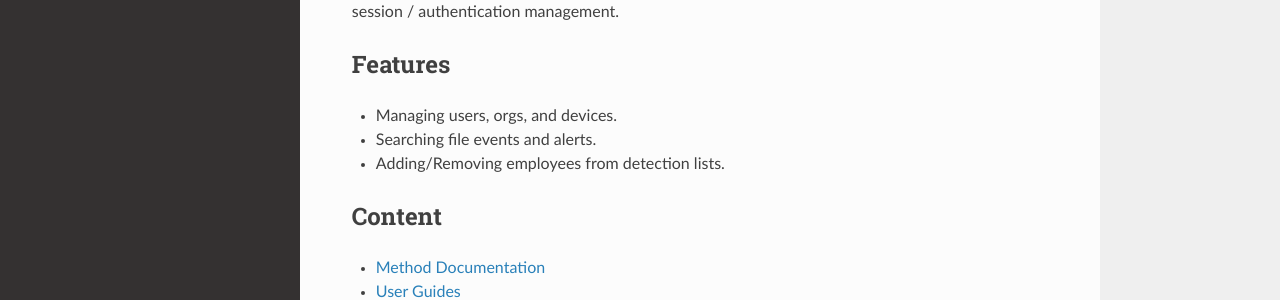
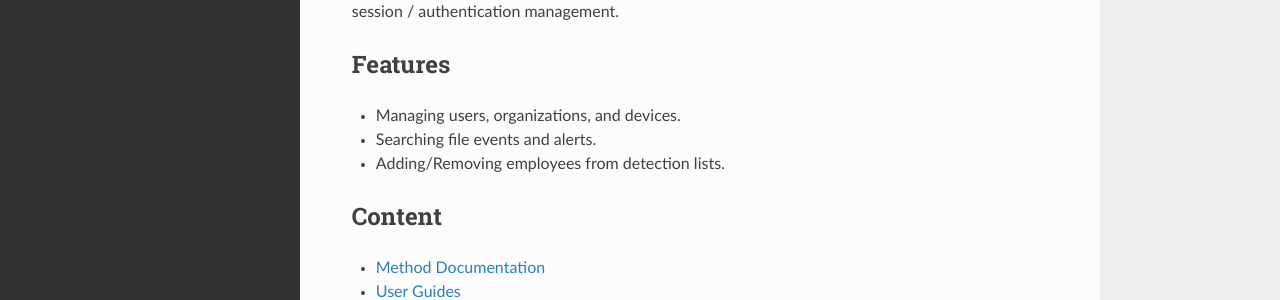
Before and after one commit to code42/py42, a Sphinx documentation site: the page built from docs/index.md, in a window 1280 px wide. Shown: the part 258-558 px from the top of the page. Built offline with Sphinx 7.4.7 and the Read the Docs theme 2.0.0, drawn with Linux system fonts in a browser that asks for light colours; the version number is read from the project's files by our own code.

Commit message:
orgs -> organizations

```diff
--- a/docs/index.md
+++ b/docs/index.md
@@ -9,7 +9,7 @@ of session / authentication management.
 
 ## Features
 
-* Managing users, orgs, and devices.
+* Managing users, organizations, and devices.
 * Searching file events and alerts.
 * Adding/Removing employees from detection lists.
 
```
